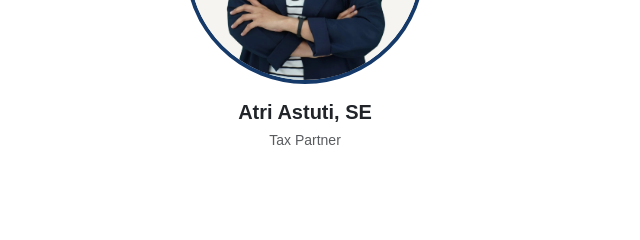
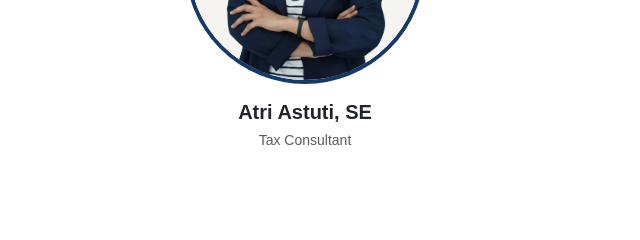
Before and after one commit to Beetoxic666/Company_profile_test, a plain HTML site: page index.html in a window 1280 px wide. Shown: the part 4400-4640 px from the top of the page, 50-690 px from the left. Drawn offline with nearby package versions, Linux system fonts and the light colour scheme.

Commit message:
update title atri

```diff
--- a/index.html
+++ b/index.html
@@ -727,7 +727,7 @@
           <div class="col-12 col-sm-6 col-lg-3 text-center mb-3">
             <img src="./assets/ATRI.jpg" class="team-photo mb-3" alt="Atri" />
             <h5 class="fw-semibold mb-1">Atri Astuti, SE</h5>
-            <small class="text-muted">Tax Partner</small>
+            <small class="text-muted">Tax Consultant</small>
           </div>
 
           <!-- Member 7 -->
```
